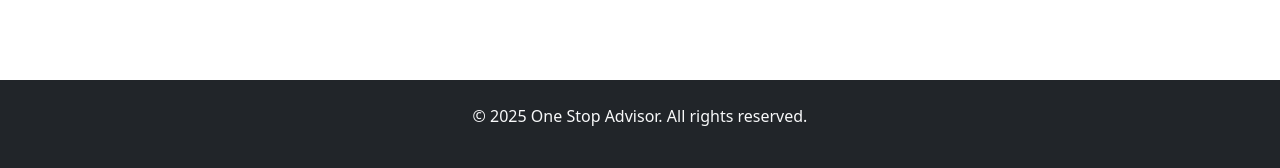
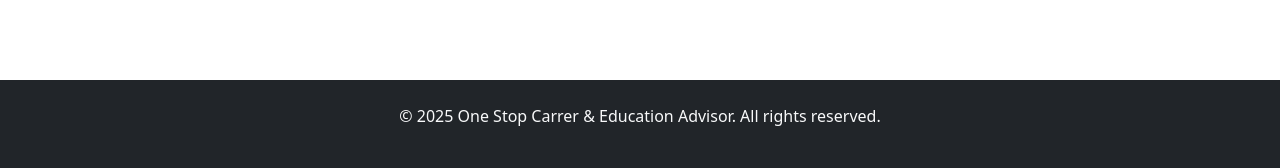
Before and after one commit to SIDDHANTBORASE/onestopadvisor, a Flask app: page /about in a window 1280 px wide. Shown: the part 1276-1444 px from the top of the page. Run offline with Flask 3, Linux system fonts and the light colour scheme.

Commit message:
Update company name displayed in the website footer
Update the company name in the footer template from "One Stop Advisor" to "One Stop Carrer & Education Advisor" in templates/base.html.

Replit-Commit-Author: Agent
Replit-Commit-Session-Id: 41afc3c0-d261-44a5-8a56-3030f97a66ea
Replit-Commit-Checkpoint-Type: full_checkpoint
Replit-Commit-Screenshot-Url: https://storage.googleapis.com/screenshot-production-us-central1/8de1e63c-d811-44ba-861f-17acbd8d172d/41afc3c0-d261-44a5-8a56-3030f97a66ea/7sue0V2

```diff
--- a/templates/base.html
+++ b/templates/base.html
@@ -46,7 +46,7 @@
 
     <footer class="bg-dark text-light py-4 mt-5">
         <div class="container text-center">
-            <p>&copy; 2025 One Stop Advisor. All rights reserved.</p>
+            <p>&copy; 2025 One Stop Carrer & Education Advisor. All rights reserved.</p>
         </div>
     </footer>
 
```
